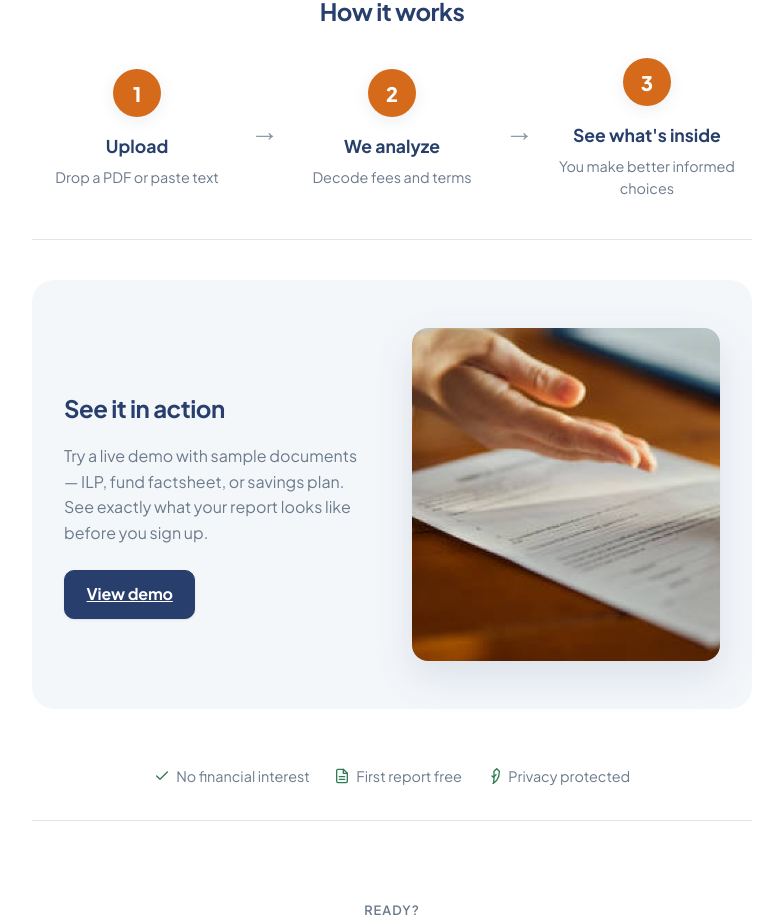
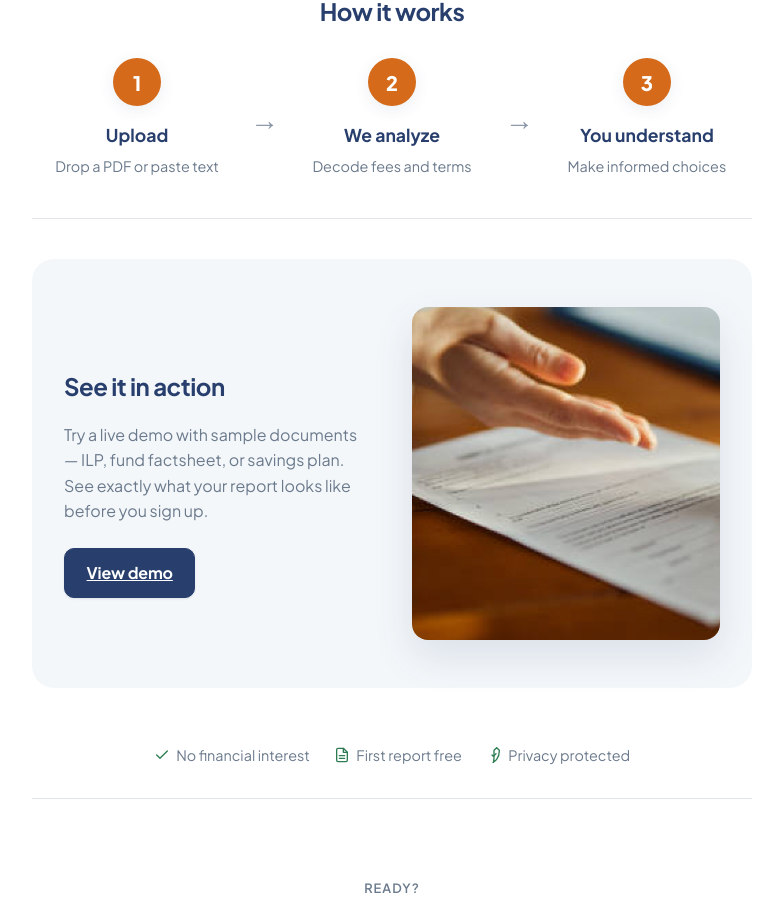
Before and after one commit to junhaochoo/Before-you-, a Next.js app in the folder apps/web/: page / in a window 1280 px wide. Shown: the part 1358-2277 px from the top of the page, without its empty margins (248-1031 px from the left). Built offline with nearby package versions, Linux system fonts and the light colour scheme.

Commit message:
fix(home): step 3 text — 'You understand' / 'Make informed choices'
Co-Authored-By: Claude <noreply@anthropic.com>

```diff
--- a/apps/web/app/page.tsx
+++ b/apps/web/app/page.tsx
@@ -146,8 +146,8 @@ export default function Home() {
           <div className="step">
             <div className="step-num">3</div>
             <div className="step-body">
-              <h3>See what&apos;s inside</h3>
-              <p>You make better informed choices</p>
+              <h3>You understand</h3>
+              <p>Make informed choices</p>
             </div>
           </div>
         </div>
```
